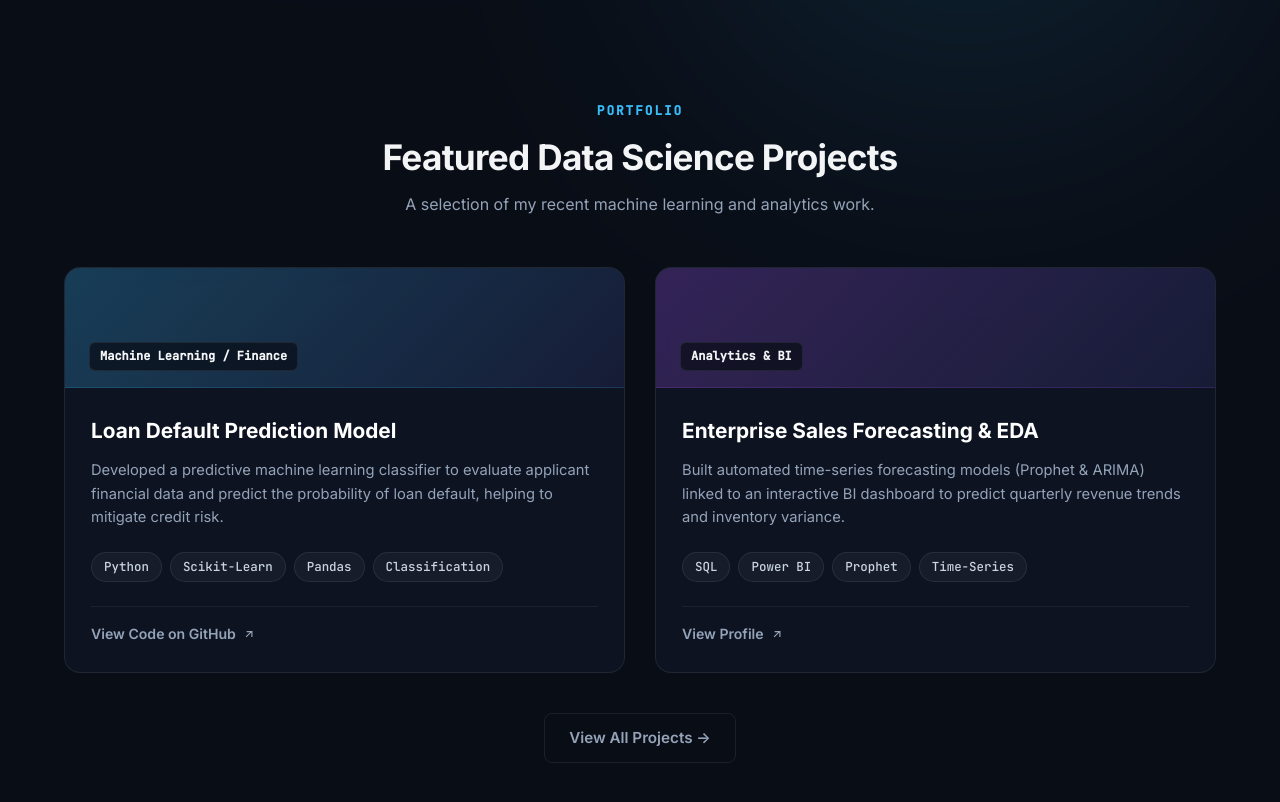
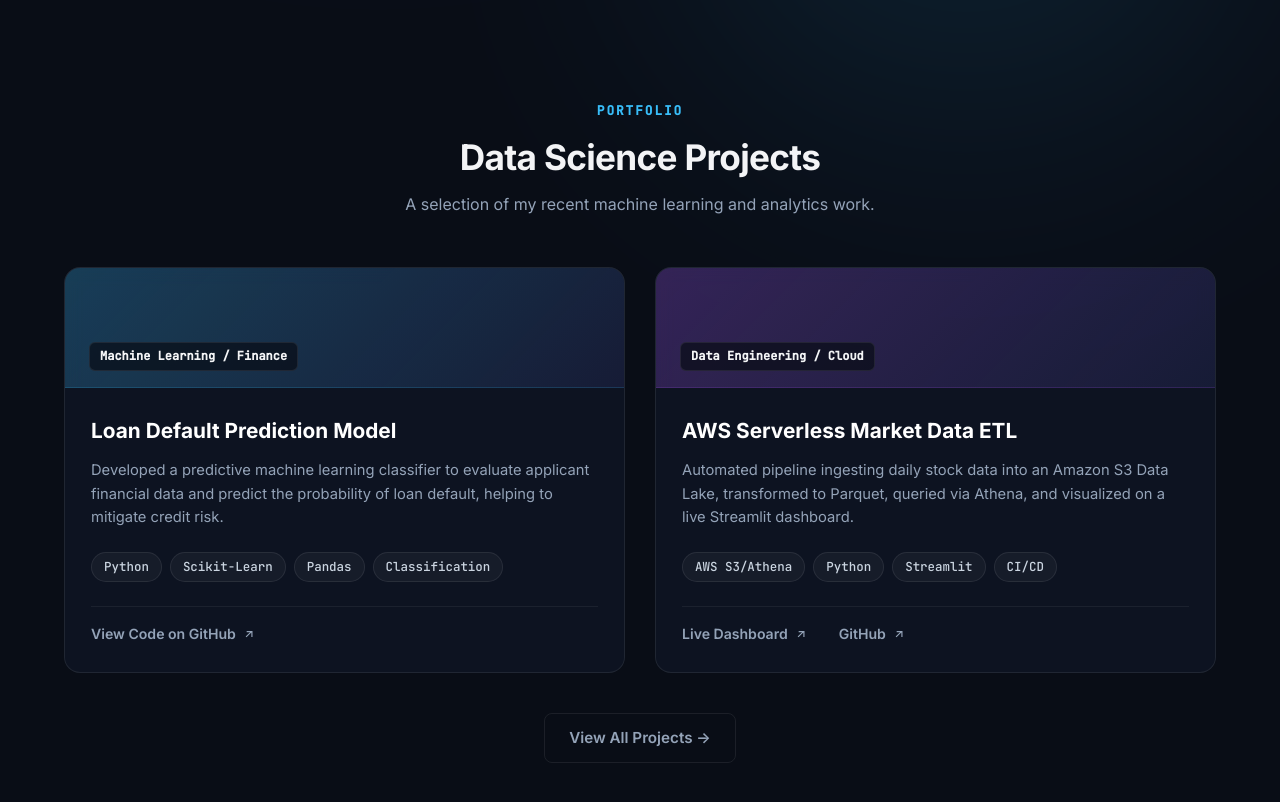
Before and after one commit to Wendyamemile/wendyamtech, a plain HTML site: page index.html in a window 1280 px wide. Shown: the part 700-1502 px from the top of the page. Drawn offline with Linux system fonts and the light colour scheme.

Commit message:
add aws market project

```diff
--- a/index.html
+++ b/index.html
@@ -79,7 +79,7 @@
     <main class="container" id="projects">
         <div class="section-header">
             <p class="section-tag">PORTFOLIO</p>
-            <h2 class="section-heading">Featured Data Science Projects</h2>
+            <h2 class="section-heading">Data Science Projects</h2>
             <p class="section-subheading">A selection of my recent machine learning and analytics work.</p>
         </div>
 
@@ -110,25 +110,29 @@
                 </div>
             </article>
 
-            <!-- EXEMPLE DE PROJET 2 (À remplacer plus tard par vos futurs dépôts) -->
+             <!-- AWS MARKET DATA ETL PROJECT -->
             <article class="project-card">
                 <div class="card-banner banner-purple">
-                    <span class="banner-badge">Analytics & BI</span>
+                    <span class="banner-badge">Data Engineering / Cloud</span>
                 </div>
                 <div class="card-body">
-                    <h3 class="project-title">Enterprise Sales Forecasting & EDA</h3>
+                    <h3 class="project-title">AWS Serverless Market Data ETL</h3>
                     <p class="project-desc">
-                        Built automated time-series forecasting models (Prophet & ARIMA) linked to an interactive BI dashboard to predict quarterly revenue trends and inventory variance.
+                        Automated pipeline ingesting daily stock data into an Amazon S3 Data Lake, transformed to Parquet, queried via Athena, and visualized on a live Streamlit dashboard.
                     </p>
                     <div class="tags">
-                        <span class="tag">SQL</span>
-                        <span class="tag">Power BI</span>
-                        <span class="tag">Prophet</span>
-                        <span class="tag">Time-Series</span>
+                        <span class="tag">AWS S3/Athena</span>
+                        <span class="tag">Python</span>
+                        <span class="tag">Streamlit</span>
+                        <span class="tag">CI/CD</span>
                     </div>
                     <div class="card-links">
-                        <a href="https://github.com/Wendyamemile" target="_blank" class="project-link">
-                            <span>View Profile</span>
+                        <a href="https://aws-market-data-etl-3xnorj7ohfcxuxshp2o4iq.streamlit.app/" target="_blank" class="project-link">
+                            <span>Live Dashboard</span>
+                            <svg width="14" height="14" viewBox="0 0 24 24" fill="none" stroke="currentColor" stroke-width="2"><path d="M7 17l9.2-9.2M17 17V8H8"/></svg>
+                        </a>
+                        <a href="https://github.com/Wendyamemile/aws-market-data-etl" target="_blank" class="project-link" style="margin-left: 15px;">
+                            <span>GitHub</span>
                             <svg width="14" height="14" viewBox="0 0 24 24" fill="none" stroke="currentColor" stroke-width="2"><path d="M7 17l9.2-9.2M17 17V8H8"/></svg>
                         </a>
                     </div>
```
Also changed, not shown: projects.html (+29 -0 lines).
